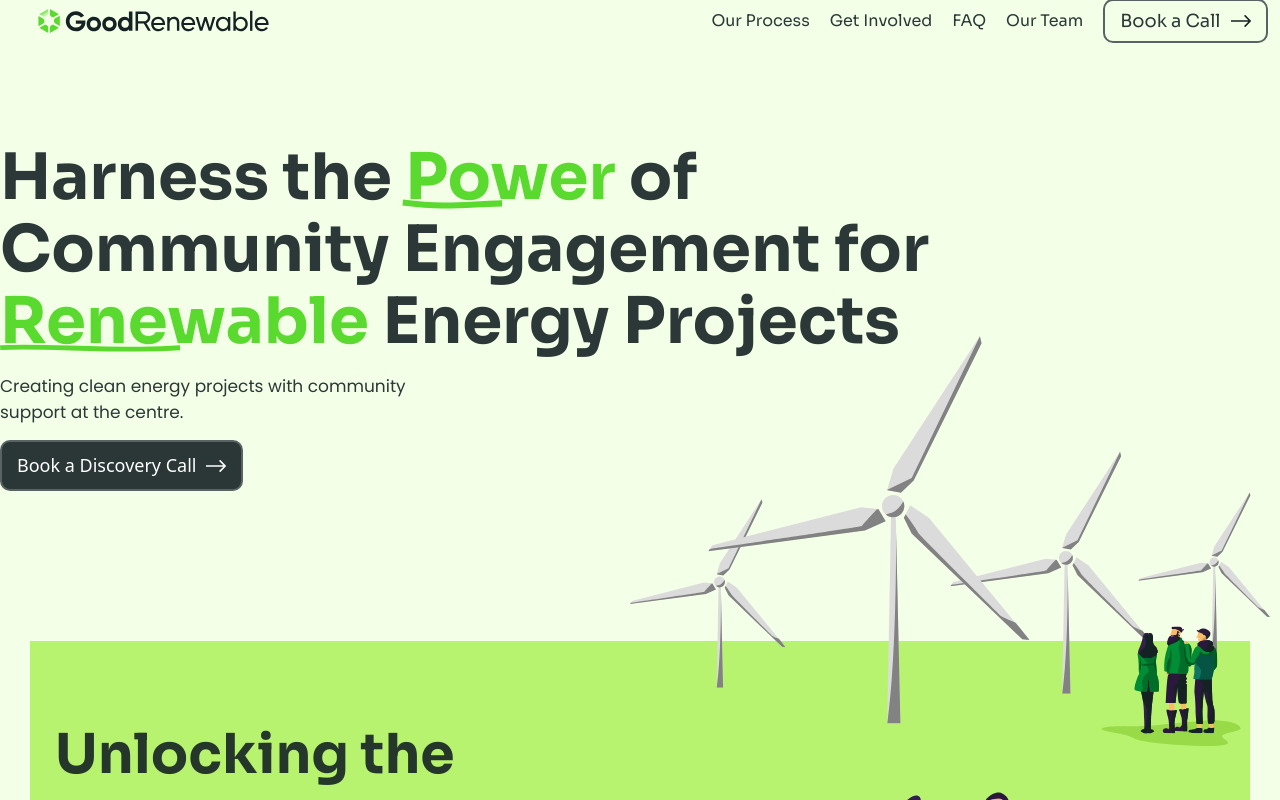
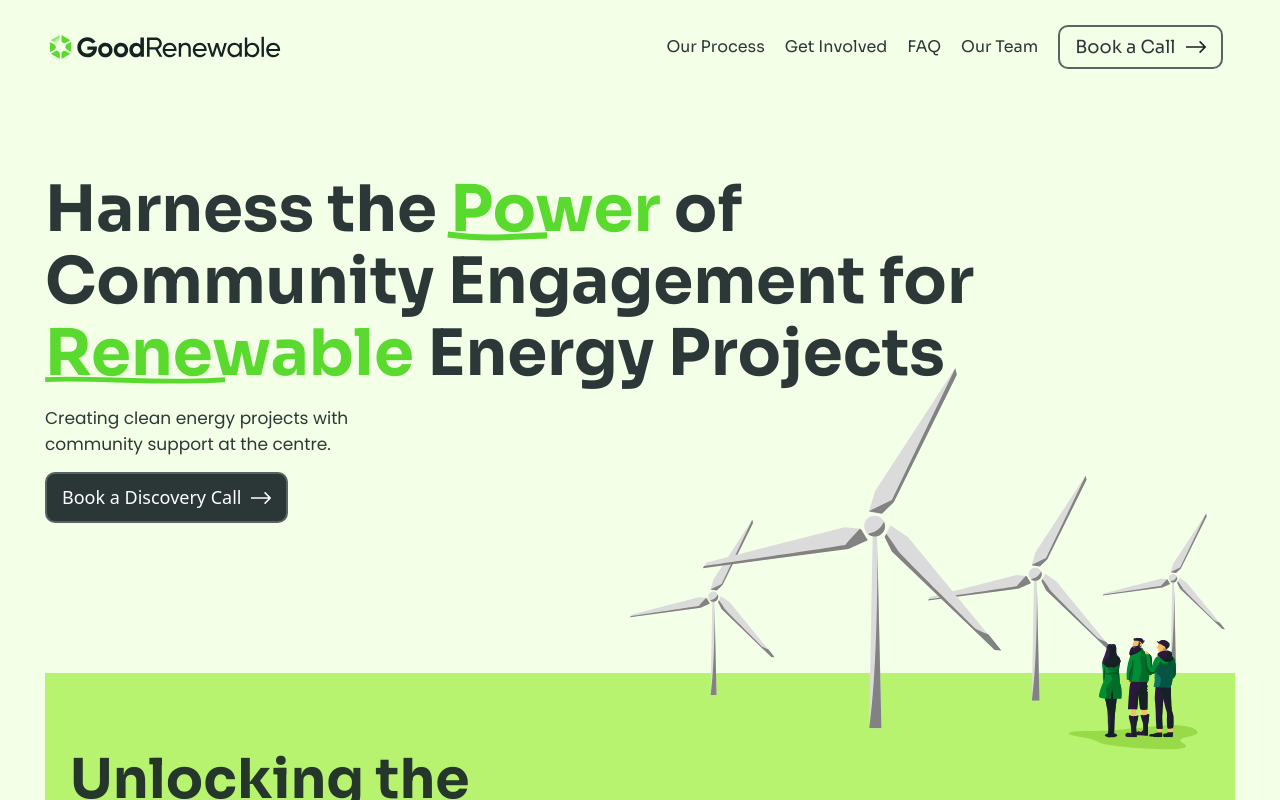
Before and after one commit to elghanbibadr/GoodRenewable, a React (Vite) app: page / in a window 1280 px wide. Shown: the top 800 px of the page. Built offline with nearby package versions, Linux system fonts and the light colour scheme.

Commit message:
more fixing on the navbar

```diff
--- a/src/App.jsx
+++ b/src/App.jsx
@@ -10,22 +10,21 @@ import Callout from './componenet/Callout/Callout'
 import Faq from './componenet/Faq/Faq'
 import OurTeam from './componenet/OurTeam/OurTeam'
 import Footer from './componenet/Footer/Footer'
-
+import Layout from './componenet/UI/Layout'
 const App = () => {
   return (
 
     <>
-      <Nav />
-      <Hero />
-      <div className=' px-2 lg:px-12'>
+      <Layout>
+        <Nav />
+        <Hero />
         <Desc />
         <Features />
-        <OurProcess />
         <Callout />
         <Faq />
         <OurTeam />
-      </div>
-        <Footer />
+      </Layout>
+      <Footer />
     </>
   )
 }
--- a/src/componenet/Nav/BookCallBtn.jsx
+++ b/src/componenet/Nav/BookCallBtn.jsx
@@ -2,10 +2,10 @@ import React from 'react'
 
 const BookCallBtn = (props) => {
   return (
-    <button className={`${props.className} flex  border-2 border-paleBlack rounded-2xl px-6  items-center hover:bg-black `}>
+    <button className={`${props.className}  flex  border-2 border-paleBlack rounded-2xl px-6  items-center hover:bg-black `}>
     <span className='mr-4 font-[500] hover:text-white'>{props.text}</span>
-    <svg  width="20" height="16" viewBox="0 0 25 16" fill="none" xmlns="http://www.w3.org/2000/svg">
-<path d="M24.7071 8.70711C25.0976 8.31658 25.0976 7.68342 24.7071 7.29289L18.3431 0.928932C17.9526 0.538408 17.3195 0.538408 16.9289 0.928932C16.5384 1.31946 16.5384 1.95262 16.9289 2.34315L22.5858 8L16.9289 13.6569C16.5384 14.0474 16.5384 14.6805 16.9289 15.0711C17.3195 15.4616 17.9526 15.4616 18.3431 15.0711L24.7071 8.70711ZM0 9H24V7H0V9Z" fill={props.fill}/>
+    <svg   width="20" height="16" viewBox="0 0 25 16" fill="none" xmlns="http://www.w3.org/2000/svg">
+<path className='hover:fill-green' d="M24.7071 8.70711C25.0976 8.31658 25.0976 7.68342 24.7071 7.29289L18.3431 0.928932C17.9526 0.538408 17.3195 0.538408 16.9289 0.928932C16.5384 1.31946 16.5384 1.95262 16.9289 2.34315L22.5858 8L16.9289 13.6569C16.5384 14.0474 16.5384 14.6805 16.9289 15.0711C17.3195 15.4616 17.9526 15.4616 18.3431 15.0711L24.7071 8.70711ZM0 9H24V7H0V9Z" fill={props.fill}/>
 </svg>
 </button>
 )
--- a/src/componenet/Nav/Nav.jsx
+++ b/src/componenet/Nav/Nav.jsx
@@ -7,22 +7,22 @@ import BookCallBtn from './BookCallBtn'
 
 const Nav = () => {
     const [menuCollapse, setMenuCollapse]=useState(false)
+    const listLinks=["Our Process","Get Involved","FAQ","Our Team"]
 
     const hanldeMenuHamburgerClicked=()=>setMenuCollapse(true)
     const hanldeCloseIconClicked=()=>setMenuCollapse(false)
   return (
     <header>
-    <nav className=' flex items-center justify-between flex-wrap md:flex-nowrap'>
+    <nav className=' flex pt-4  items-center justify-between flex-wrap relative md:flex-nowrap md:pt-6'>
      <img className={`${!menuCollapse ? "block":"hidden"} md:hidden`} src={logo} alt='logo' />
-   <img className={`${menuCollapse ? "block":"hidden"} w-64 h-14 md:block lg:h-[4.2rem] lg:w-[30.7rem]`}  src={GoodRenewable} alt="goodRenewable logo"/>
-    { !menuCollapse &&   <BookCallBtn text="Book a Call" className="md:hidden" fill="#152223" /> }
+   <img className={`${menuCollapse ? "block":"hidden"} w-64 h-14 md:block lg:h-[4.2rem] lg:w-[32rem] lg:relative lg:right-16`}  src={GoodRenewable} alt="goodRenewable logo"/>
+    { !menuCollapse &&   <BookCallBtn text="Book a Call" className="py-2 md:hidden" fill="#152223" /> }
   { !menuCollapse &&  <img onClick={hanldeMenuHamburgerClicked} className="md:hidden" src={menuBurger} alt="menu burger icon" />}
      { menuCollapse && <img onClick={hanldeCloseIconClicked} className='md:hidden' src={closeIcon} alt="close icon" />}
-       <ul className={ ` ${!menuCollapse ? "opacity-0 invisible h-0":"opacity-100 visible"} mx-auto md:mx-1 md:visible md:opacity-100 flex flex-col items-center mt-20 md:mt-0  w-full md:w-auto    text-black navbar__list font-bold md:font-[400]  text-[3.2rem] md:flex-row  md:text-[1.6rem]`}>
-        <li  ><a href='#'>Our Process</a></li>
-        <li><a href='#'>Get Involved</a></li>
-        <li><a href='#'>FAQ</a></li>
-        <li><a href='#'>Our Team</a></li>
+       <ul className={ ` ${!menuCollapse ? "opacity- invisible h-0":"opacity-100 h-screen  visible"} mx-auto md:mx-1 md:visible md:h-fit  md:opacity-100 flex flex-col items-center mt-20 md:mt-0  w-full md:w-auto    text-black navbar__list font-bold md:font-[400]  text-[3.2rem] md:flex-row  md:text-[1.6rem]`}>
+          {listLinks.map((link,index) =>{
+                return <li  key={index}><a href='#'>{link}</a></li>
+            })}
         <li className='relative top-10 md:top-0 '><a href='#'><BookCallBtn text="Book a Call" fill="#152223" /></a> </li>
      </ul>
       </nav>
--- /dev/null
+++ b/src/componenet/UI/Layout.jsx
@@ -0,0 +1,11 @@
+import React from 'react'
+
+const Layout = (props) => {
+  return (
+    <div className='lg:max-w-[120rem] lg:mx-auto p-2 '>
+        {props.children}
+    </div>
+  )
+}
+
+export default Layout
```
